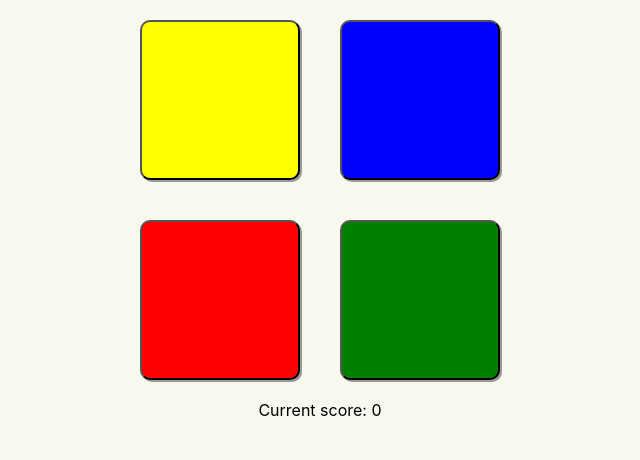
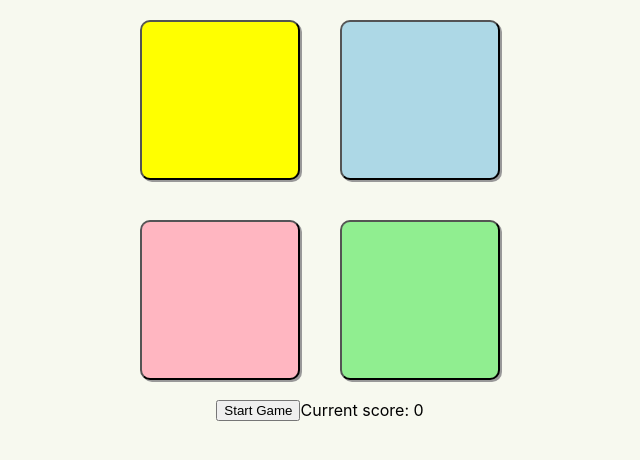
Before and after one commit to morris7/simon, a React (Create React App) app: page / in a window 1280 px wide. Shown: the top 460 px of the page, without its empty margins (320-960 px from the left). Built offline with nearby package versions, Linux system fonts and the light colour scheme.

Commit message:
Adds first parts of game logic

```diff
--- a/src/actions/gameButton.ts
+++ b/src/actions/gameButton.ts
@@ -1,4 +1,4 @@
-export const incrementScore = (score:any) => {
+export const incrementScore = () => {
     return {
         type: 'incrementScore',
         score: 1
--- /dev/null
+++ b/src/actions/gameControl.ts
@@ -0,0 +1,5 @@
+export const startGame = () => {
+    return {
+        type: 'startGame'
+    }
+}
--- a/src/components/Board/Board.tsx
+++ b/src/components/Board/Board.tsx
@@ -2,20 +2,31 @@ import React, {Component} from 'react';
 import styled from 'styled-components';
 import { connect } from 'react-redux';
 
-import {GAME_SIZE} from '../../constants';
+import {GAME_SIZE, GAME_BUTTON_COUNT,YELLOW, BLUE, GREEN, RED} from '../../constants';
 import GameButton from '../GameButton';
+import { bindActionCreators } from 'redux';
+import * as GameControlActions from '../../actions/gameControl';
+import { sequenceExpression } from '@babel/types';
 
 
 class Board extends Component<BoardProps> {
 
+    componentDidMount(){
+        setInterval(() =>{this.props.action.startGame()}, 2000)
+    }
+
     render(){
-        let {score} = this.props;
+        console.log(this.props);
+
+        let {score, action, sequence} = this.props;
+
         return (
             <StyledBoard>
-                <GameButton colour="yellow"/>
-                <GameButton colour="blue"/>
-                <GameButton colour="red"/>
-                <GameButton colour="green"/>
+                <GameButton colour={YELLOW} className={sequence[0] === 1 ? 'active' : ''}/>
+                <GameButton colour={BLUE} className={sequence[1] === 1 ? 'active' : ''}/>
+                <GameButton colour={RED} className={sequence[2] === 1 ? 'active' : ''}/>
+                <GameButton colour={GREEN} className={sequence[3] === 1 ? 'active' : ''}/>
+                <button onClick={action.startGame}>Start Game</button>
                 <span className="score">Current score: {score}</span>
             </StyledBoard>
         )
@@ -23,7 +34,9 @@ class Board extends Component<BoardProps> {
 }
 
 interface BoardProps {
-    score: number
+    score: number,
+    action: any,
+    sequence: any
 };
 
 const StyledBoard = styled.div`
@@ -38,9 +51,15 @@ const StyledBoard = styled.div`
 
 function mapStateToProps(state: any, prop: any) {
     return {
-        score: state.game.score
+        score: state.game.score,
+        sequence: state.game.sequence
     }
 }
 
+function mapDispatchToProps(dispatch:any){
+    return  {
+        action: bindActionCreators(GameControlActions, dispatch)
+    }
+}
 
-export default connect(mapStateToProps)(Board);
+export default connect(mapStateToProps, mapDispatchToProps)(Board);
--- a/src/components/GameButton.tsx
+++ b/src/components/GameButton.tsx
@@ -6,12 +6,14 @@ import * as GameButtonActions from '../actions/gameButton'
 
 const GameButton = (props: GameButtonProps) => (
     <StyledGameButton colour={props.colour}
-        onClick={props.action.incrementScore }/>
+        onClick={props.action.incrementScore }
+        className={props.className}/>
 );
 
 interface GameButtonProps{
     colour: string,
-    action: any
+    action: any,
+    className: string
 }
 
 interface StyleProps {
@@ -24,11 +26,14 @@ const StyledGameButton = styled.button`
     width: 40%;
     height: 40%;
     margin: 5%;
-    background-color: ${(props: StyleProps) => props.colour};
+    background-color: light${(props: StyleProps) => props.colour === 'red' ? 'pink': props.colour};
     box-shadow: 2px 2px #999;
     border-radius: 10px;
     &:focus, &:focus{
         outline: none;
+    }
+    &.active {
+        background-color: ${(props: StyleProps) => props.colour};
     }
 `;
 
--- a/src/constants.js
+++ b/src/constants.js
@@ -1 +1,6 @@
 export const GAME_SIZE = '400px';
+export const GAME_BUTTON_COUNT = 4;
+export const YELLOW = 'yellow';
+export const BLUE = 'blue';
+export const GREEN = 'green';
+export const RED = 'red';
--- a/src/reducers/game.ts
+++ b/src/reducers/game.ts
@@ -1,17 +1,26 @@
+import {GAME_BUTTON_COUNT} from '../constants'
+
 export default(state : GameState = initialState, action:any) => {
     switch(action.type){
         case 'incrementScore':
-                let newScore = state.score +1;
-            return {...state, score:newScore};
+            let newScore = state.score + 1;
+            return {...state, score: newScore};
+        case 'startGame':
+            let newSequence = [0,0,0,0];
+            let randomNumber = Math.floor(Math.random() * Math.floor(GAME_BUTTON_COUNT));
+            newSequence[randomNumber] = 1;
+            return {...state, sequence:newSequence}
         default:
             return state;
     }
 };
 
 const initialState = {
-    score: 0
+    score: 0,
+    sequence: [0,1,0,0]
 }
 
 interface GameState {
-    score: number
+    score: number,
+    sequence: any
 }
```
